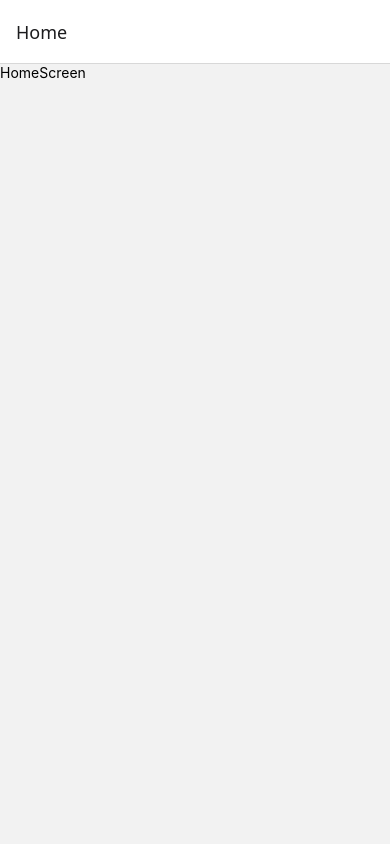
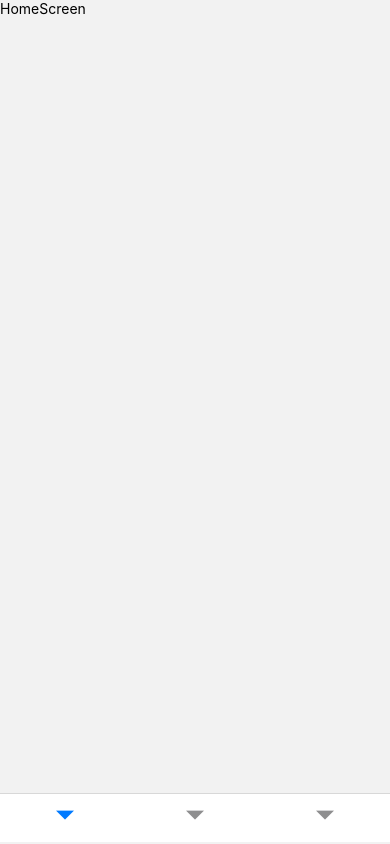
Before and after one commit to Elmar101/Coffe-app-React-Native-2025, a React Native app: screen / in a window 390 px wide. Built offline with nearby package versions, Linux system fonts and the light colour scheme.

Commit message:
tab navigator

```diff
--- a/src/navigation/AppNavigation.tsx
+++ b/src/navigation/AppNavigation.tsx
@@ -1,22 +1,59 @@
-import { Text, StyleSheet, View } from "react-native";
-import { NavigationContainer } from '@react-navigation/native';
-import { createNativeStackNavigator } from '@react-navigation/native-stack';
+import { Text, StyleSheet, View, SafeAreaView } from "react-native";
+import { NavigationContainer } from "@react-navigation/native";
+import { createNativeStackNavigator } from "@react-navigation/native-stack";
+import { createBottomTabNavigator } from "@react-navigation/bottom-tabs";
+import { useSafeAreaInsets } from "react-native-safe-area-context";
 import HomeScreen from "../screens/HomeScreen";
 import FavScreen from "../screens/FavScreen";
 import ProductScreen from "../screens/ProductScreen";
+import { use } from "react";
 
 const Stack = createNativeStackNavigator();
+const Tab = createBottomTabNavigator();
+
+function HomeTab() {
+  const insets = useSafeAreaInsets();
+  return (
+    <SafeAreaView style={styles.safeAreaView}>
+      <Tab.Navigator screenOptions={({route})=>({
+        headerShown: false,
+        tabBarShowLabel: false,
+        tabBarStyle: {...styles.tabBar, bottom: insets.bottom + 2}
+      })}>
+        <Tab.Screen name="Home" component={HomeScreen} />
+        <Tab.Screen name="Fav" component={FavScreen} />
+        <Tab.Screen name="Product" component={ProductScreen} />
+      </Tab.Navigator>
+    </SafeAreaView>
+  );
+}
 
 export default function AppNavigation() {
   return (
     <NavigationContainer>
-       <Stack.Navigator>
-      <Stack.Screen name="Home" component={HomeScreen} />
-      <Stack.Screen name="fav" component={FavScreen} />
-      <Stack.Screen name="product" component={ProductScreen} />
-    </Stack.Navigator>
+      <Stack.Navigator
+        screenOptions={{
+          contentStyle: {
+            backgroundColor: "#000",
+          },
+        }}
+      >
+        <Stack.Screen
+          name="Home"
+          component={HomeTab}
+          options={{ headerShown: false }}
+        />
+      </Stack.Navigator>
     </NavigationContainer>
   );
 }
 
-const styles = StyleSheet.create({});
+const styles = StyleSheet.create({
+  safeAreaView: {
+    flex: 1,
+    backgroundColor: "transparent",
+  },
+  tabBar: {
+    position: "absolute",
+  }
+});
```
